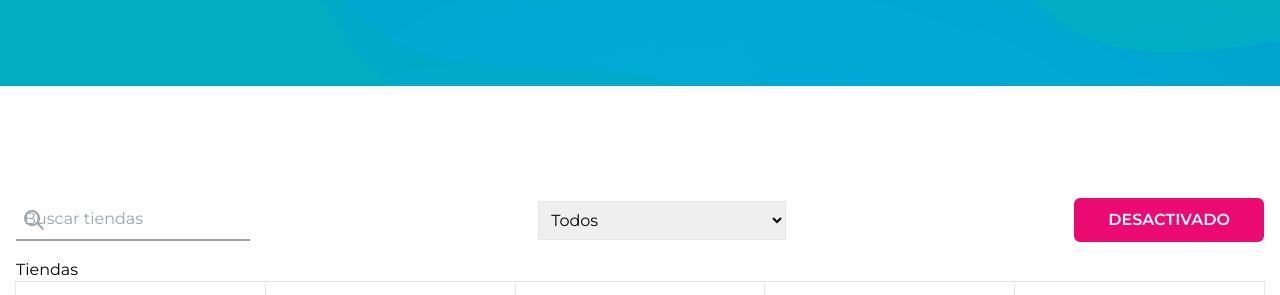
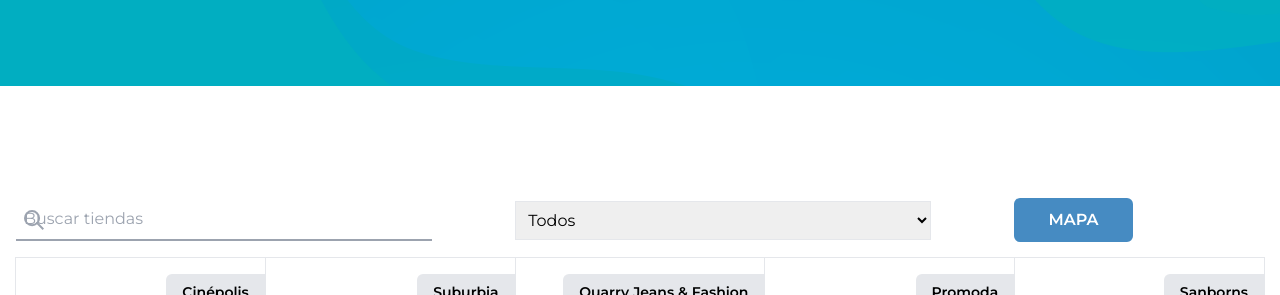
Before and after one commit to planigrupo/gran-plaza-cancun, an Astro site: page /directorio in a window 1280 px wide. Shown: the part 282-577 px from the top of the page. Built offline with nearby package versions, Linux system fonts and the light colour scheme; Astro itself is replaced by a stand-in of ours.

Commit message:
Solve toggle error

```diff
--- a/src/components/common/ToggleButton.tsx
+++ b/src/components/common/ToggleButton.tsx
@@ -21,7 +21,7 @@ const ToggleButton: React.FC<ToggleButtonProps> = ({
   onToggleOn,
   onToggleOff,
 }) => {
-  const [isToggled, setIsToggled] = useState(false);
+  const [isToggled, setIsToggled] = useState(true);
 
   const handleToggle = () => {
     setIsToggled((prevState) => !prevState);
--- a/src/components/sections/GaleriaDirectorio.tsx
+++ b/src/components/sections/GaleriaDirectorio.tsx
@@ -3,6 +3,7 @@ import Fuse from 'fuse.js';
 import DirectorioItem from '@components/common/DirectorioItem';
 import type { Store } from 'src/data/stores';
 import ToggleButton from '@components/common/ToggleButton';
+import Mapa from '@images/mapimg1.webp';
 
 const CATEGORY_COLORS = {
   Calzado: 'bg-red-500',
@@ -102,7 +103,7 @@ const GaleriaDirectorio: React.FC<Props> = ({ className, stores }) => {
       <div className='container mx-auto p-4'>
         <div className='flex flex-col sm:flex-row justify-between items-center mb-4 gap-4'>
           {/* SEARCH */}
-          <div className='relative w-full sm:w-auto'>
+          <div className='relative flex-none w-full md:w-1/3 '>
             <input
               type='text'
               value={searchQuery}
@@ -131,7 +132,7 @@ const GaleriaDirectorio: React.FC<Props> = ({ className, stores }) => {
           <select
             value={selectedCategory}
             onChange={handleCategoryChange}
-            className='p-2 border w-full sm:w-auto'
+            className='p-2 border flex-none w-full md:w-1/3 '
           >
             <option value='Todos'>Todos</option>
             {Object.keys(CATEGORY_COLORS).map((category) => (
@@ -141,10 +142,10 @@ const GaleriaDirectorio: React.FC<Props> = ({ className, stores }) => {
             ))}
           </select>
           {/* TOGGLE */}
-          <div className='relative w-full sm:w-auto'>
+          <div className='relative flex-none w-full md:w-1/5 '>
             <ToggleButton
-              labelOn='Activado'
-              labelOff='Desactivado'
+              labelOn='Mapa'
+              labelOff='Tiendas'
               propOn='primary'
               propOff='secondary'
               onToggleOn={handleOnFunction}
@@ -152,8 +153,7 @@ const GaleriaDirectorio: React.FC<Props> = ({ className, stores }) => {
             />
           </div>
         </div>
-        {viewMode === 'tiendas' && <p>Tiendas</p>}
-        {viewMode === 'mapa' && <p>Mapa</p>}
+        {viewMode === 'tiendas' && (
           <div
             className='grid grid-cols-1 gap-px
                      sm:grid-cols-2
@@ -169,6 +169,18 @@ const GaleriaDirectorio: React.FC<Props> = ({ className, stores }) => {
               />
             ))}
           </div>
+        )}
+        {viewMode === 'mapa' && (
+          <div className='flex items-center relative justify-center p-8'>
+            <img
+              className='w-[100%] max-w-7xl'
+              src={Mapa.src}
+              alt='Floating Element'
+              decoding='async'
+              loading='lazy'
+            />
+          </div>
+        )}
       </div>
     </section>
   );
```
Also changed, not shown: src/images/mapimg1.webp (added). Lines whose indentation alone changed are shown as unchanged.
